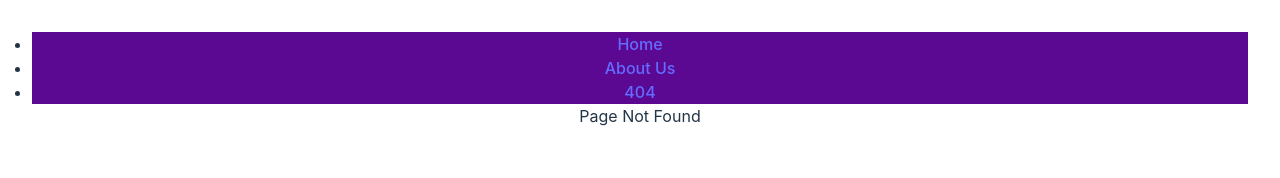
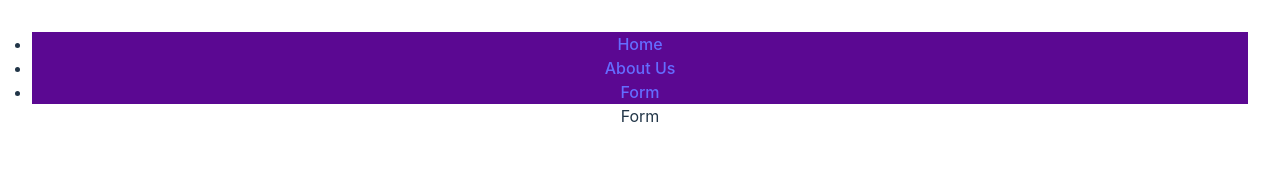
Before and after one commit to KirillGenin/React, a React (Vite) app: page /form in a window 1280 px wide. Before the commit this address had no page. Shown: the top 178 px of the page. Built offline with nearby package versions, Linux system fonts and the light colour scheme.

Commit message:
chore: add FormPage with base template

```diff
--- a/src/App.tsx
+++ b/src/App.tsx
@@ -3,6 +3,7 @@ import { Routes, Route } from 'react-router-dom';
 import HomePage from './pages/Home';
 import AboutUsPage from './pages/AboutUs';
 import PageNotFound from './pages/404';
+import FormPage from './pages/Form';
 import Layout from './components/Layout';
 
 function App() {
@@ -12,6 +13,7 @@ function App() {
         <Route path="/" element={<Layout />}>
           <Route index path="/" element={<HomePage />} />
           <Route path="about" element={<AboutUsPage />} />
+          <Route path="form" element={<FormPage />} />
           <Route path="*" element={<PageNotFound />} />
         </Route>
       </Routes>
--- a/src/components/Header/index.tsx
+++ b/src/components/Header/index.tsx
@@ -14,7 +14,7 @@ function Header() {
               <NavLink to="/about">About Us</NavLink>
             </li>
             <li>
-              <NavLink to="/404">404</NavLink>
+              <NavLink to="/form">Form</NavLink>
             </li>
           </ul>
         </nav>
--- /dev/null
+++ b/src/pages/Form/index.tsx
@@ -0,0 +1,9 @@
+function FormPage() {
+  return (
+    <>
+      <p>Form</p>
+    </>
+  );
+}
+
+export default FormPage;
```
